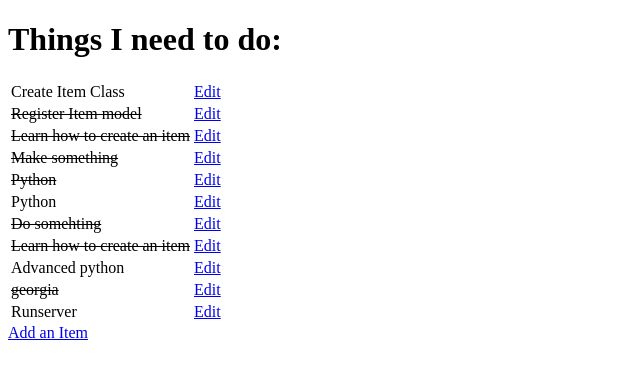
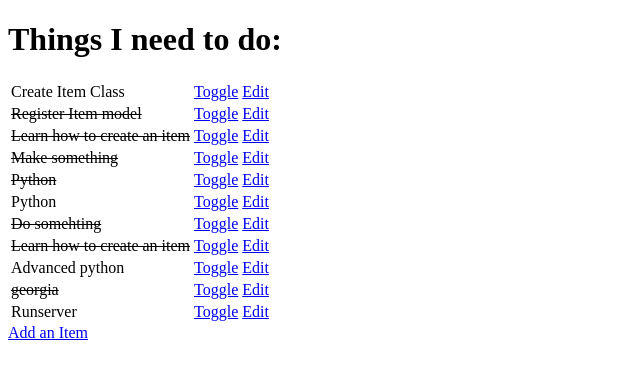
Before and after one commit to georgiagrayland/ci-fsf-hello-django, a Django app: page / in a window 1280 px wide. Shown: the top 379 px of the page, without its empty margins (0-640 px from the left). Run offline with Django 3.2, Linux system fonts and the light colour scheme; data comes from the database, SQL or seed files in the repository; both versions use the stored data as it was after the commit.

Commit message:
add view to toggle items

```diff
--- a/django_todo/settings.py
+++ b/django_todo/settings.py
@@ -25,8 +25,8 @@ SECRET_KEY = 'django-insecure-rdyf7ll10lwzd=ta2x92@_4!hf)pe48iqj8@a_-g=-t5mq^pf*
 # SECURITY WARNING: don't run with debug turned on in production!
 DEBUG = True
 
-ALLOWED_HOSTS = ['8000-georgiagrayland-ci-fsf-h-pv1664mku6.us2.codeanyapp.com']
-CSRF_TRUSTED_ORIGINS = ['http://8000-georgiagrayland-ci-fsf-h-pv1664mku6.us2.codeanyapp.com']
+ALLOWED_HOSTS = ['8000-georgiagrayland-ci-fsf-h-ne5ovz7ps1.us2.codeanyapp.com']
+CSRF_TRUSTED_ORIGINS = ['http://8000-georgiagrayland-ci-fsf-h-ne5ovz7ps1.us2.codeanyapp.com']
 
 
 # Application definition
--- a/django_todo/urls.py
+++ b/django_todo/urls.py
@@ -15,11 +15,12 @@ Including another URLconf
 """
 from django.contrib import admin
 from django.urls import path
-from todo.views import get_todo_list, add_item, edit_item
+from todo import views
 
 urlpatterns = [
     path('admin/', admin.site.urls),
-    path('', get_todo_list, name='get_todo_list'),
-    path('add', add_item, name='add'),
-     path('edit/<item_id>', edit_item, name='edit'),
+    path('', views.get_todo_list, name='get_todo_list'),
+    path('add', views.add_item, name='add'),
+    path('edit/<item_id>', views.edit_item, name='edit'),
+    path('toggle/<item_id>', views.toggle_item, name='toggle'),
 ]
--- a/todo/templates/todo/todo_list.html
+++ b/todo/templates/todo/todo_list.html
@@ -16,11 +16,16 @@
             {% else %}
                 <td>{{ item.name }}</td>
             {% endif %}
-        <td>
-            <a href="/edit/{{ item.id }}">
+            <td>
+                <a href="/toggle/{{ item.id }}">
+                Toggle
+                </a>
+            </td>
+            <td>
+                <a href="/edit/{{ item.id }}">
                 Edit
-            </a>
-        </td>
+                </a>
+            </td>
         </tr>
         {% empty %}
         <tr><td></td></tr>
--- a/todo/views.py
+++ b/todo/views.py
@@ -37,3 +37,10 @@ def edit_item(request, item_id):
         'form': form
     }
     return render(request, 'todo/edit_item.html', context)
+
+
+def toggle_item(request, item_id):
+    item = get_object_or_404(Item, id=item_id)
+    item.done = not item.done
+    item.save()
+    return redirect('get_todo_list')
```
Also changed, not shown: db.sqlite3.
